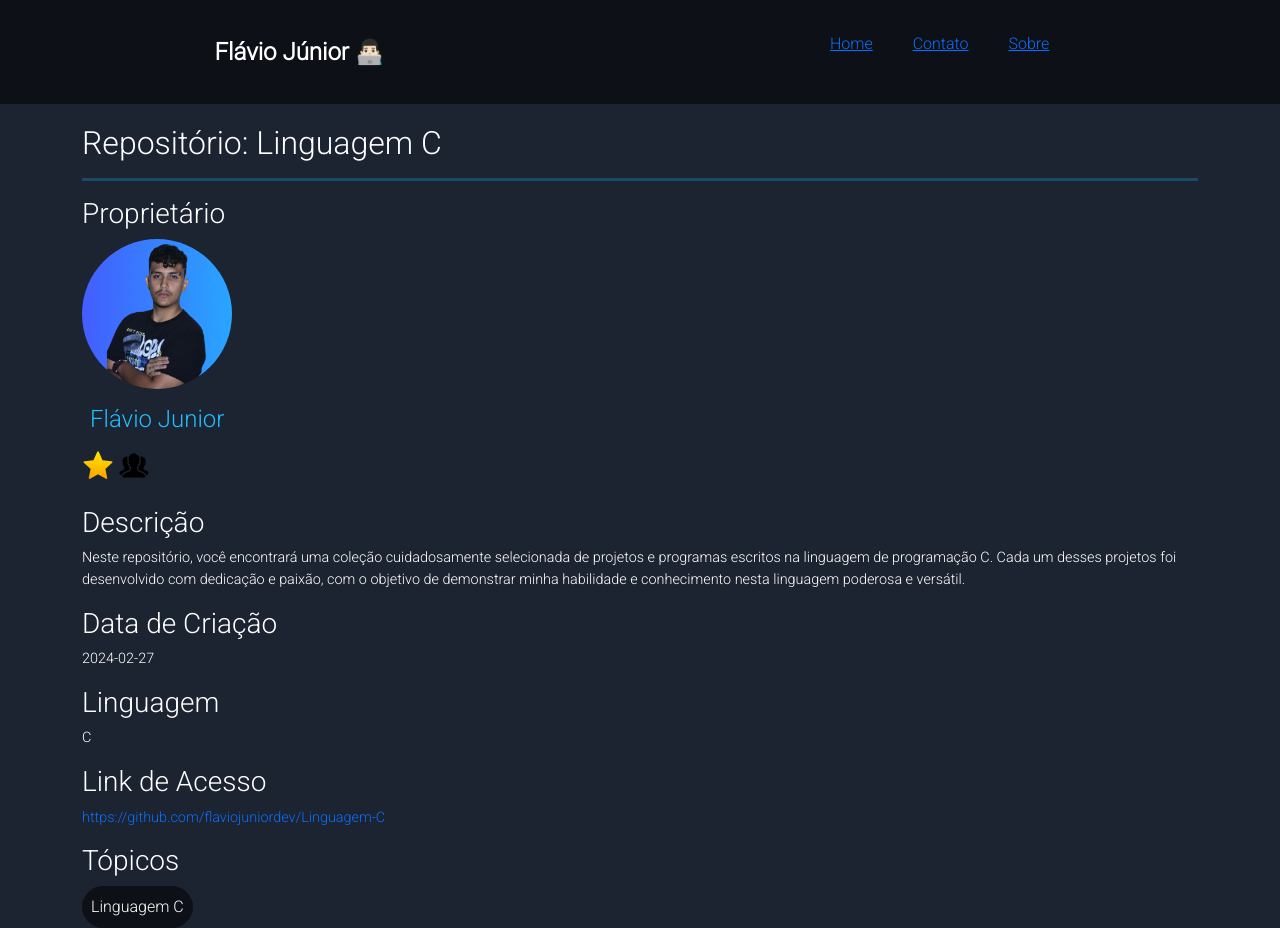
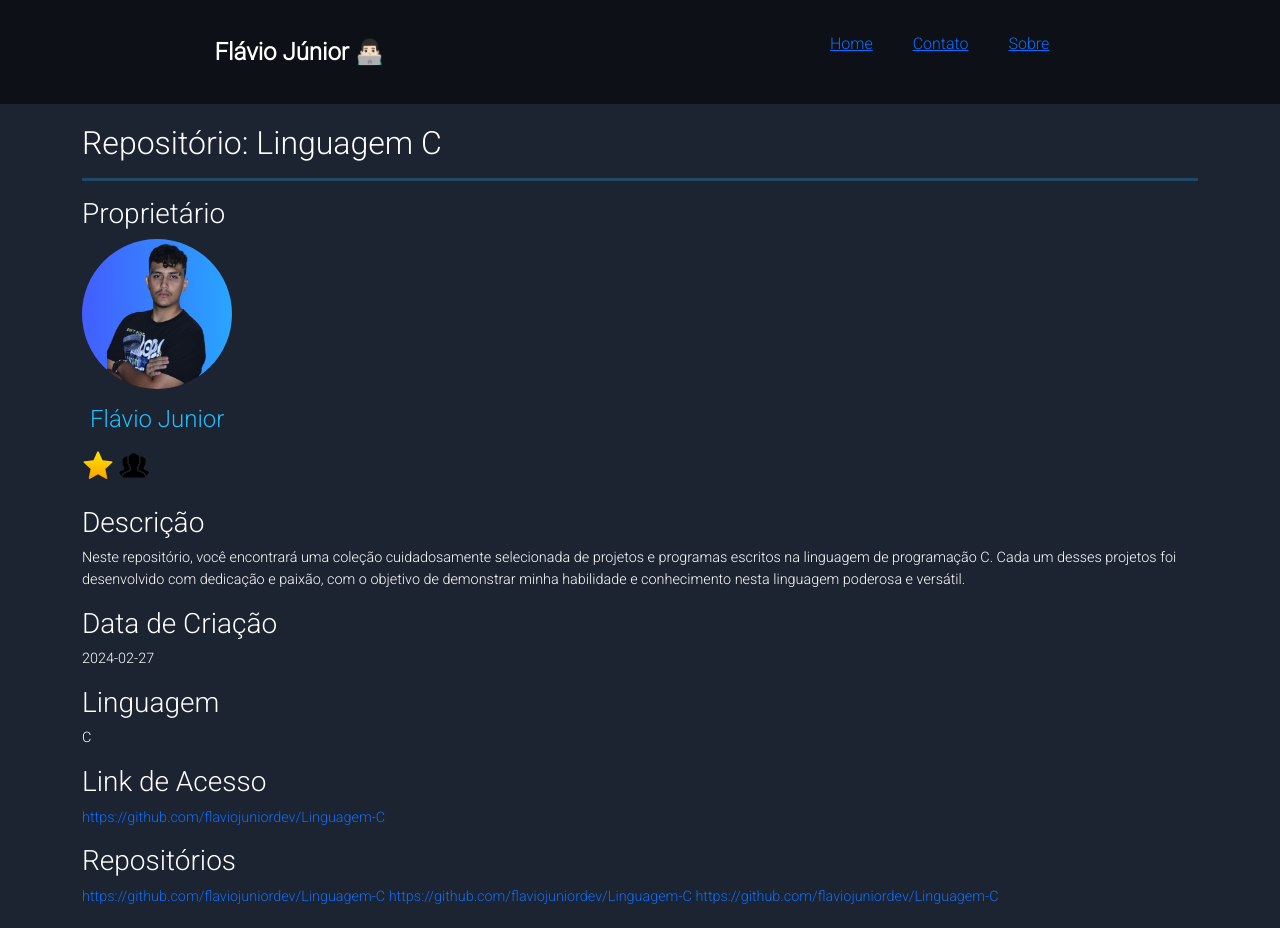
Before and after one commit to flaviojuniordev/site-pessoal, a website: page SITE PESSOAL RESPONSIVO/views/repo.html in a window 1280 px wide. Drawn offline with nearby package versions, Linux system fonts and the light colour scheme.

Commit message:
atualizacoes

```diff
--- a/SITE PESSOAL RESPONSIVO/views/repo.html
+++ b/SITE PESSOAL RESPONSIVO/views/repo.html
@@ -87,10 +87,18 @@
                 </p>
             </div>
 
-            <div class="titletopicos">
-                <h3>Tópicos</h3>
-                <button class="topicosbotao">Linguagem C</button>
+            <div class="colegarepositorios">
+                <h3>Repositórios</h3>
+                <p><a style="text-decoration: none;"
+                        href="https://github.com/flaviojuniordev/Linguagem-C">https://github.com/flaviojuniordev/Linguagem-C</a>
+                        <a style="text-decoration: none;"
+                        href="https://github.com/flaviojuniordev/Linguagem-C">https://github.com/flaviojuniordev/Linguagem-C</a>
+                        <a style="text-decoration: none;"
+                        href="https://github.com/flaviojuniordev/Linguagem-C">https://github.com/flaviojuniordev/Linguagem-C</a>
+                </p>
             </div>
+
+
 
 
 
```
